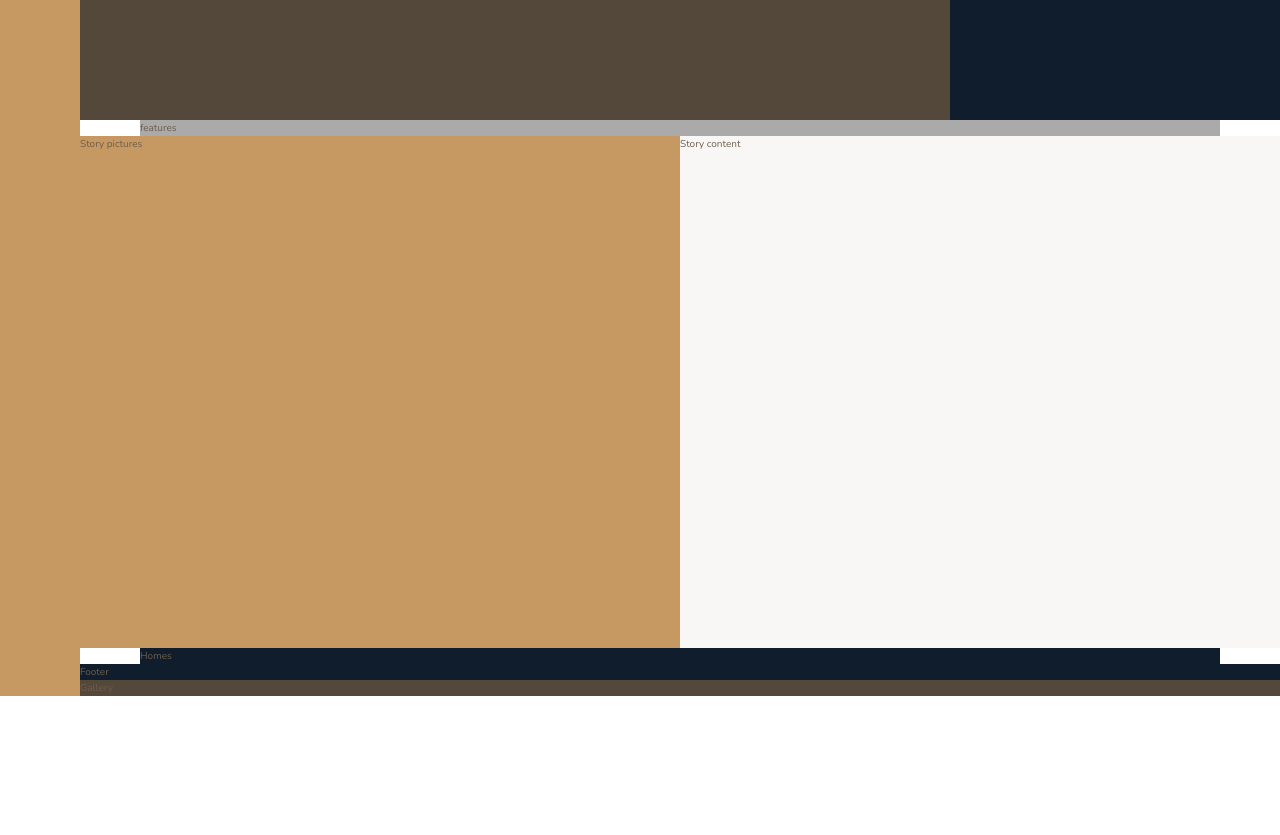
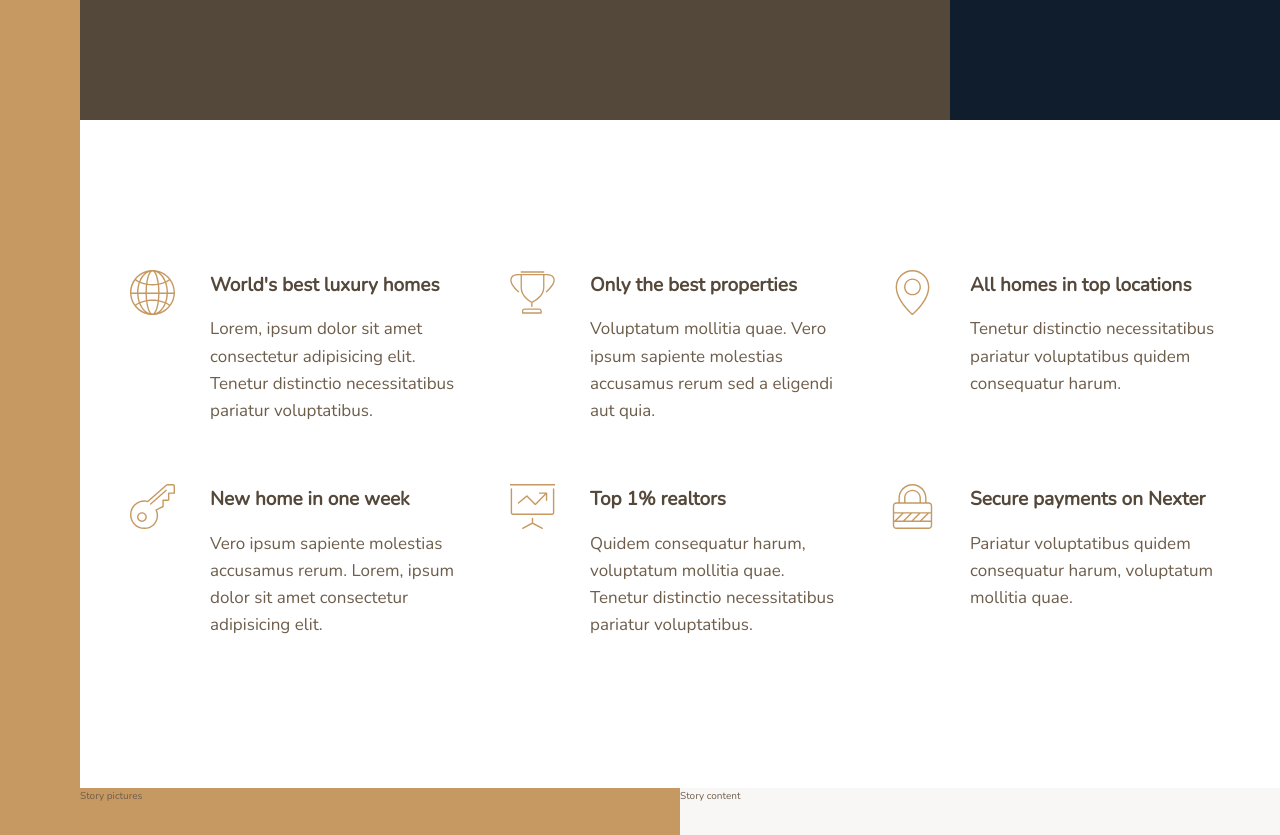
Before and after one commit to emestabillo/Nexter, a website: page index.html in a window 1280 px wide. Shown: the part 520-1355 px from the top of the page. Before the commit the page ends 1216 px from the top, so only its background shows below. Drawn offline with nearby package versions, Linux system fonts and the light colour scheme.

Commit message:
Stye features section

```diff
--- a/index.html
+++ b/index.html
@@ -28,7 +28,66 @@
     </div>
 
     <section class="features">
-      features
+      <div class="feature">
+        <svg class="feature__icon">
+          <use xlink:href="img/sprite.svg#icon-global"></use>
+        </svg>
+        <h4 class="heading-4 heading-4--dark">World's best luxury homes</h4>
+        <p class="feature__text">
+          Lorem, ipsum dolor sit amet consectetur adipisicing elit. Tenetur
+          distinctio necessitatibus pariatur voluptatibus.
+        </p>
+      </div>
+      <div class="feature">
+        <svg class="feature__icon">
+          <use xlink:href="img/sprite.svg#icon-trophy"></use>
+        </svg>
+        <h4 class="heading-4 heading-4--dark">Only the best properties</h4>
+        <p class="feature__text">
+          Voluptatum mollitia quae. Vero ipsum sapiente molestias accusamus
+          rerum sed a eligendi aut quia.
+        </p>
+      </div>
+      <div class="feature">
+        <svg class="feature__icon">
+          <use xlink:href="img/sprite.svg#icon-map-pin"></use>
+        </svg>
+        <h4 class="heading-4 heading-4--dark">All homes in top locations</h4>
+        <p class="feature__text">
+          Tenetur distinctio necessitatibus pariatur voluptatibus quidem
+          consequatur harum.
+        </p>
+      </div>
+      <div class="feature">
+        <svg class="feature__icon">
+          <use xlink:href="img/sprite.svg#icon-key"></use>
+        </svg>
+        <h4 class="heading-4 heading-4--dark">New home in one week</h4>
+        <p class="feature__text">
+          Vero ipsum sapiente molestias accusamus rerum. Lorem, ipsum dolor sit
+          amet consectetur adipisicing elit.
+        </p>
+      </div>
+      <div class="feature">
+        <svg class="feature__icon">
+          <use xlink:href="img/sprite.svg#icon-presentation"></use>
+        </svg>
+        <h4 class="heading-4 heading-4--dark">Top 1% realtors</h4>
+        <p class="feature__text">
+          Quidem consequatur harum, voluptatum mollitia quae. Tenetur distinctio
+          necessitatibus pariatur voluptatibus.
+        </p>
+      </div>
+      <div class="feature">
+        <svg class="feature__icon">
+          <use xlink:href="img/sprite.svg#icon-lock"></use>
+        </svg>
+        <h4 class="heading-4 heading-4--dark">Secure payments on Nexter</h4>
+        <p class="feature__text">
+          Pariatur voluptatibus quidem consequatur harum, voluptatum mollitia
+          quae.
+        </p>
+      </div>
     </section>
 
     <div class="story__pictures">
--- a/sass/_features.scss
+++ b/sass/_features.scss
@@ -1,4 +1,29 @@
 .features {
-  background-color: $color-grey-light-2;
   grid-column: center-start/center-end;
+
+  margin: 15rem 0;
+
+  display: grid;
+  grid-template-columns: repeat(auto-fit, minmax(25rem, 1fr));
+  grid-gap: 6rem;
+  align-items: start;
 }
+
+.feature {
+  display: grid;
+  grid-template-columns: min-content 1fr;
+  grid-row-gap: 1.5rem;
+  grid-column-gap: 2.5rem;
+
+  &__icon {
+    fill: $color-primary;
+    height: 4.5rem;
+    width: 4.5rem;
+    grid-row: 1 / span 2;
+    transform: translate(-1rem);
+  }
+
+  &__text {
+    font-size: 1.7rem;
+  }
+}
--- a/sass/_typography.scss
+++ b/sass/_typography.scss
@@ -0,0 +1,28 @@
+%heading {
+  font-family: $font-display;
+  font-weight: 400;
+}
+
+.heading-1 {
+  @extend %heading;
+}
+
+.heading-2 {
+  @extend %heading;
+}
+
+.heading-3 {
+  @extend %heading;
+}
+
+.heading-4 {
+  // @extend %heading;
+  font-size: 1.9rem;
+
+  &--light {
+    color: $color-grey-light-1;
+  }
+  &--dark {
+    color: $color-grey-dark-1;
+  }
+}
```
Also changed, not shown: css/style.css.
